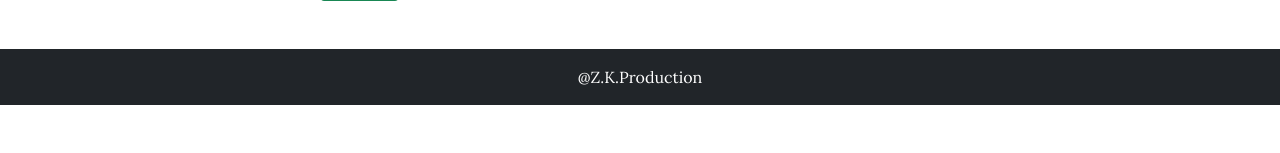
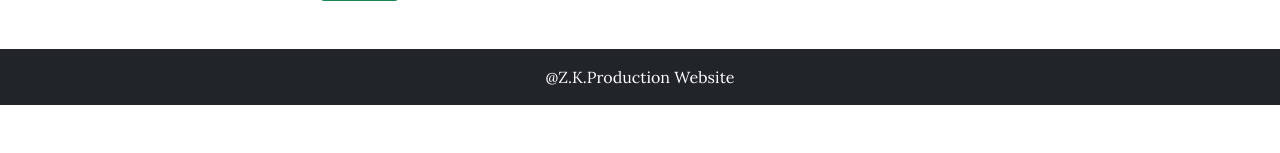
Before and after one commit to zaidkhan694/Practical, a PHP site: page / in a window 1280 px wide. Shown: the part 3535-3688 px from the top of the page. Run offline with PHP 8.4, Linux system fonts and the light colour scheme; some libraries are stand-ins or nearby versions; some web fonts are replaced.

Commit message:
Footer change

```diff
--- a/index.php
+++ b/index.php
@@ -203,7 +203,7 @@
 </section>
 
 <footer class="my-5">
-    <p class="text-center p-3 bg-dark text-white ">@Z.K.Production</p>
+    <p class="text-center p-3 bg-dark text-white ">@Z.K.Production Website</p>
 </footer>
   <script src="https://cdn.jsdelivr.net/npm/@popperjs/core@2.10.2/dist/umd/popper.min.js" integrity="sha384-7+zCNj/IqJ95wo16oMtfsKbZ9ccEh31eOz1HGyDuCQ6wgnyJNSYdrPa03rtR1zdB" crossorigin="anonymous"></script>
 <script src="https://cdn.jsdelivr.net/npm/bootstrap@5.1.3/dist/js/bootstrap.min.js" integrity="sha384-QJHtvGhmr9XOIpI6YVutG+2QOK9T+ZnN4kzFN1RtK3zEFEIsxhlmWl5/YESvpZ13" crossorigin="anonymous"></script>
```
